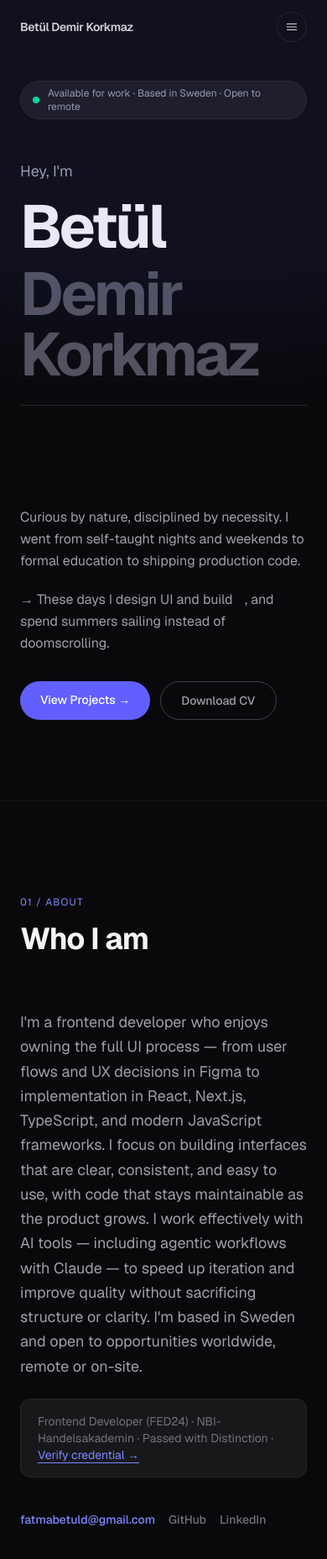
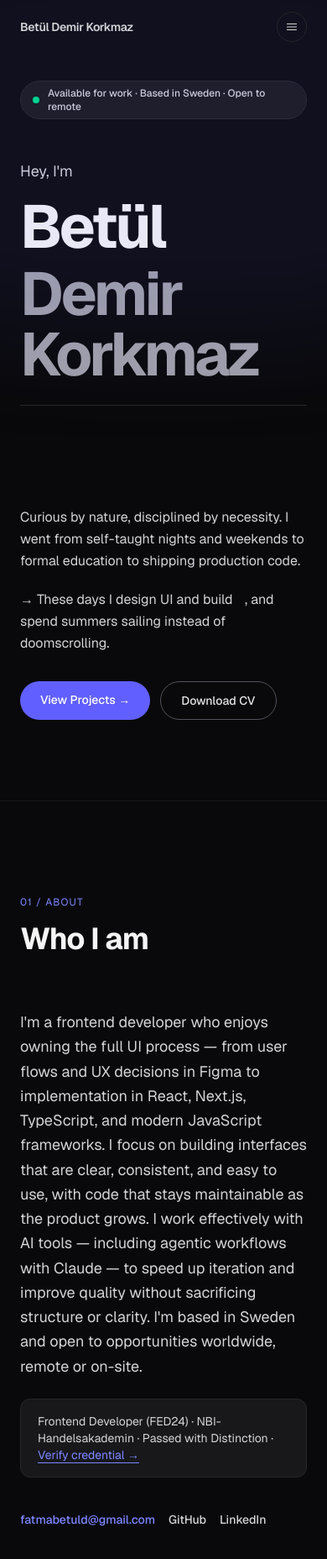
Before and after one commit to FBetulDemir/betul-portfolio-v2, a Next.js app: page / in a window 390 px wide. Shown: the top 1856 px of the page at 84% size. Built offline with nearby package versions, Linux system fonts and the light colour scheme.

Commit message:
Refactor text color in components for improved readability and consistency

```diff
--- a/app/components/About.tsx
+++ b/app/components/About.tsx
@@ -13,7 +13,7 @@ export function About() {
           </div>
 
           <div className="md:col-span-8 space-y-6">
-            <p className="text-lg text-zinc-400 leading-relaxed">
+            <p className="text-lg text-zinc-300 leading-relaxed">
               I&apos;m a frontend developer who enjoys owning the full UI
               process — from user flows and UX decisions in Figma to
               implementation in React, Next.js, TypeScript, and modern
@@ -27,7 +27,7 @@ export function About() {
             </p>
 
             <div className="border border-zinc-800 bg-zinc-900 rounded-xl px-5 py-4">
-              <p className="text-sm text-zinc-500">
+              <p className="text-sm text-zinc-300">
                 Frontend Developer (FED24) · NBI-Handelsakademin · Passed with
                 Distinction ·{" "}
                 <a
@@ -50,14 +50,14 @@ export function About() {
                 href="https://github.com/FBetulDemir"
                 target="_blank"
                 rel="noreferrer"
-                className="text-sm font-medium text-zinc-500 hover:text-zinc-300 transition-colors">
+                className="text-sm font-medium text-zinc-300 hover:text-white transition-colors">
                 GitHub
               </a>
               <a
                 href="https://www.linkedin.com/in/betuldemir"
                 target="_blank"
                 rel="noreferrer"
-                className="text-sm font-medium text-zinc-500 hover:text-zinc-300 transition-colors">
+                className="text-sm font-medium text-zinc-300 hover:text-white transition-colors">
                 LinkedIn
               </a>
             </div>
--- a/app/components/Contact.tsx
+++ b/app/components/Contact.tsx
@@ -11,7 +11,7 @@ export function Contact() {
             <h2 className="text-4xl md:text-7xl font-bold tracking-tight leading-none">
               Let&apos;s work
               <br />
-              <span className="text-zinc-600">together.</span>
+              <span className="text-zinc-400">together.</span>
             </h2>
           </div>
 
@@ -21,7 +21,7 @@ export function Contact() {
               className="flex items-center justify-between group border border-zinc-800 hover:border-zinc-600 bg-zinc-900 hover:bg-zinc-800 rounded-2xl px-6 py-5 transition-all duration-200"
             >
               <span className="text-sm font-medium text-zinc-300">Email</span>
-              <span className="text-sm text-zinc-500 group-hover:text-zinc-300 transition-colors">
+              <span className="text-sm text-zinc-300 group-hover:text-white transition-colors">
                 fatmabetuld@gmail.com
               </span>
             </a>
@@ -32,7 +32,7 @@ export function Contact() {
               className="flex items-center justify-between group border border-zinc-800 hover:border-zinc-600 bg-zinc-900 hover:bg-zinc-800 rounded-2xl px-6 py-5 transition-all duration-200"
             >
               <span className="text-sm font-medium text-zinc-300">GitHub</span>
-              <span className="text-sm text-zinc-500 group-hover:text-zinc-300 transition-colors">
+              <span className="text-sm text-zinc-300 group-hover:text-white transition-colors">
                 FBetulDemir
               </span>
             </a>
@@ -45,7 +45,7 @@ export function Contact() {
               <span className="text-sm font-medium text-zinc-300">
                 LinkedIn
               </span>
-              <span className="text-sm text-zinc-500 group-hover:text-zinc-300 transition-colors">
+              <span className="text-sm text-zinc-300 group-hover:text-white transition-colors">
                 betuldemir
               </span>
             </a>
--- a/app/components/Footer.tsx
+++ b/app/components/Footer.tsx
@@ -2,10 +2,10 @@ export function Footer() {
   return (
     <footer className="border-t border-zinc-800/50 py-8">
       <div className="max-w-7xl mx-auto px-6 md:px-12 flex flex-col md:flex-row items-center justify-between gap-4">
-        <span className="text-sm text-zinc-600">
+        <span className="text-sm text-zinc-400">
           © {new Date().getFullYear()} Betül Demir Korkmaz
         </span>
-        <span className="text-sm text-zinc-700">
+        <span className="text-sm text-zinc-400">
           Built with Next.js & Tailwind CSS
         </span>
       </div>
--- a/app/components/Hero.tsx
+++ b/app/components/Hero.tsx
@@ -11,32 +11,32 @@ export function Hero() {
             <span className="animate-ping absolute inline-flex h-full w-full rounded-full bg-emerald-400 opacity-75" />
             <span className="relative inline-flex h-2 w-2 rounded-full bg-emerald-400" />
           </span>
-          <span className="text-xs text-zinc-400">
+          <span className="text-xs font-medium text-zinc-300">
             Available for work · Based in Sweden · Open to remote
           </span>
         </div>
 
         {/* Greeting */}
 
-        <p className="text-lg md:text-xl text-zinc-400 mb-4">Hey, I&apos;m</p>
+        <p className="text-lg md:text-xl text-zinc-300 mb-4">Hey, I&apos;m</p>
 
         {/* Name */}
         <h1 className="text-7xl md:text-9xl font-bold tracking-tighter leading-none mb-2">
           Betül
         </h1>
-        <h1 className="text-7xl md:text-9xl font-bold tracking-tighter leading-none text-zinc-600 mb-16 border-b border-zinc-800 pb-6">
+        <h1 className="text-7xl md:text-9xl font-bold tracking-tighter leading-none text-zinc-400 mb-16 border-b border-zinc-800 pb-6">
           Demir Korkmaz
         </h1>
 
         {/* Bottom row */}
         <div className="max-w-lg flex flex-col gap-8 mt-8  pt-14 pb-4">
           <div>
-            <p className="text-base md:text-lg text-zinc-400 leading-relaxed">
+            <p className="text-base md:text-lg text-zinc-300 leading-relaxed">
               Curious by nature, disciplined by necessity. I went from
               self-taught nights and weekends to formal education to shipping
               production code.{" "}
             </p>
-            <p className="text-base md:text-lg text-zinc-400 leading-relaxed mt-5">
+            <p className="text-base md:text-lg text-zinc-300 leading-relaxed mt-5">
               → These days I design UI and{" "}
               <span className="relative inline-grid align-baseline">
                 <span className="col-start-1 row-start-1 animate-build-fade-out">
@@ -61,7 +61,7 @@ export function Hero() {
             <a
               href="/cv/Betul-Demir-CV.pdf"
               download
-              className="text-sm font-medium border border-zinc-700 hover:border-zinc-500 text-zinc-400 hover:text-zinc-100 px-6 py-3 rounded-full transition-colors duration-200">
+              className="text-sm font-medium border border-zinc-600 hover:border-zinc-400 text-zinc-200 hover:text-white px-6 py-3 rounded-full transition-colors duration-200">
               Download CV
             </a>
           </div>
--- a/app/components/Nav.tsx
+++ b/app/components/Nav.tsx
@@ -32,7 +32,7 @@ export function Nav() {
             <Link
               key={item}
               href={`/#${item.toLowerCase()}`}
-              className="text-sm text-zinc-500 hover:text-zinc-100 transition-colors duration-200"
+              className="text-sm text-zinc-300 hover:text-white transition-colors duration-200"
             >
               {item}
             </Link>
--- a/app/components/Projects.tsx
+++ b/app/components/Projects.tsx
@@ -52,7 +52,7 @@ export function Projects() {
               <h3 className="text-2xl font-bold tracking-tight mb-2 group-hover:text-indigo-300 transition-colors duration-200">
                 {project.title}
               </h3>
-              <p className="text-sm text-zinc-400 leading-relaxed mb-5">
+              <p className="text-sm text-zinc-300 leading-relaxed mb-5">
                 {project.blurb}
               </p>
 
--- a/app/projects/[slug]/page.tsx
+++ b/app/projects/[slug]/page.tsx
@@ -39,7 +39,7 @@ export default async function ProjectPage(
       <div className="max-w-4xl mx-auto px-6 md:px-12">
         <Link
           href="/#projects"
-          className="text-sm text-zinc-500 hover:text-zinc-100 transition-colors duration-200"
+          className="text-sm text-zinc-300 hover:text-white transition-colors duration-200"
         >
           ← Back to projects
         </Link>
@@ -50,7 +50,7 @@ export default async function ProjectPage(
         <h1 className="text-4xl md:text-6xl font-bold tracking-tight mb-3">
           {project.title}
         </h1>
-        <p className="text-base text-zinc-500 mb-10">{project.subtitle}</p>
+        <p className="text-base text-zinc-300 mb-10">{project.subtitle}</p>
 
         <div className="relative aspect-video rounded-2xl overflow-hidden bg-zinc-900 border border-zinc-800 mb-10">
           <Image
@@ -90,7 +90,7 @@ export default async function ProjectPage(
                 <h3 className="text-sm font-semibold text-zinc-100 mb-1.5">
                   {step.phase}
                 </h3>
-                <p className="text-sm text-zinc-400 leading-relaxed">
+                <p className="text-sm text-zinc-300 leading-relaxed">
                   {step.detail}
                 </p>
               </li>
@@ -100,7 +100,7 @@ export default async function ProjectPage(
 
         <ul className="space-y-3 mb-10">
           {project.bullets.map((b) => (
-            <li key={b} className="flex gap-3 text-sm text-zinc-400">
+            <li key={b} className="flex gap-3 text-sm text-zinc-300">
               <span className="text-indigo-400 shrink-0 mt-0.5">—</span>
               <span>{b}</span>
             </li>
@@ -114,7 +114,7 @@ export default async function ProjectPage(
             </p>
             <ul className="space-y-3">
               {project.proved.map((item) => (
-                <li key={item} className="flex gap-3 text-sm text-zinc-400">
+                <li key={item} className="flex gap-3 text-sm text-zinc-300">
                   <span className="text-indigo-400 shrink-0 mt-0.5">—</span>
                   <span>{item}</span>
                 </li>
@@ -138,7 +138,7 @@ export default async function ProjectPage(
         </div>
 
         {project.note && (
-          <p className="text-xs text-zinc-600 leading-relaxed">
+          <p className="text-xs text-zinc-400 leading-relaxed">
             {project.note}
           </p>
         )}
```
